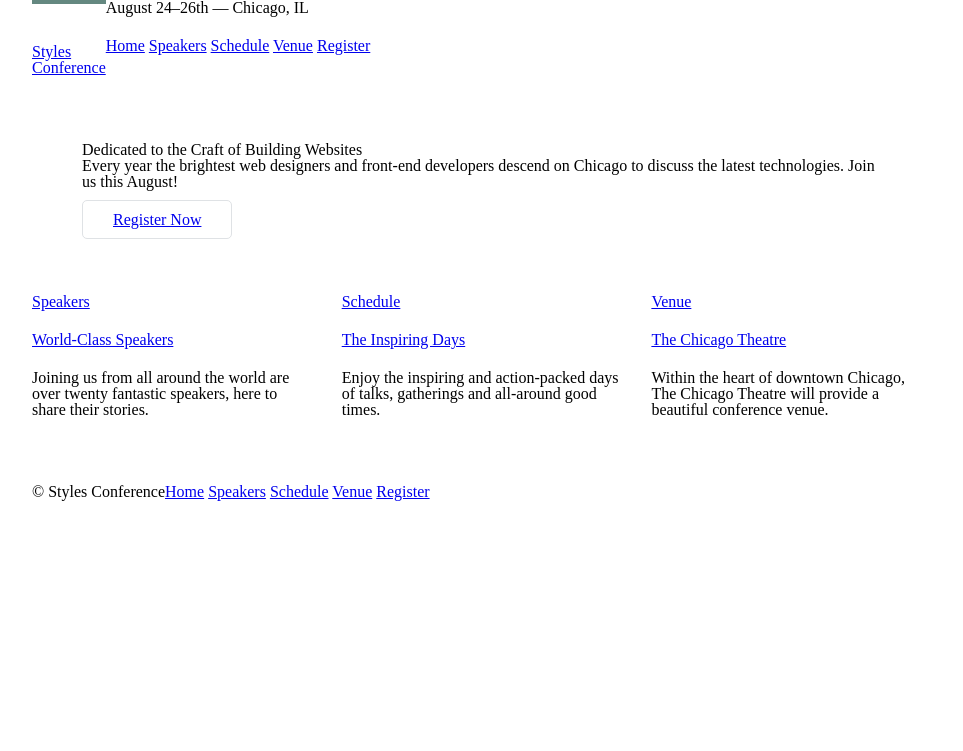
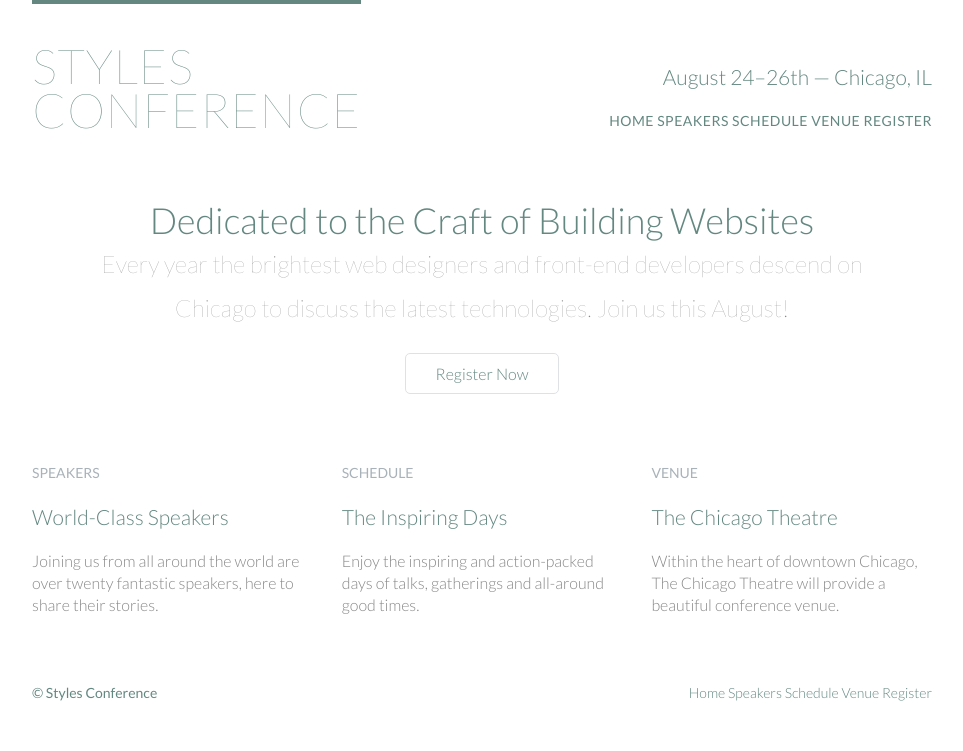
Before and after one commit to LopesDario/styles-conference, a plain HTML site: page index.html in a window 1280 px wide. Shown: the whole page, without its empty margins (158-1121 px from the left). Drawn offline with Linux system fonts and the light colour scheme.

Commit message:
typography related changes

```diff
--- a/_stylesheets/main.css
+++ b/_stylesheets/main.css
@@ -125,9 +125,75 @@ table {
   ========================================
 */
 
+body {
+  color: #888;
+  font: 300 16px/22px 'Lato', 'Open Sans', 'Helvetica Neue', Helvetica, Arial, sans-serif;
+}
+
 /*prettier-ignore*/
 h1, h3, h4, h5, p {
   margin-bottom: 22px;
+}
+/*prettier-ignore*/
+h1,h2,h3,h4 {
+  color: #648880;
+}
+
+h1 {
+  font-size: 36px;
+  line-height: 44px;
+}
+
+h2 {
+  font-size: 24px;
+  line-height: 44px;
+}
+
+h3 {
+  font-size: 21px;
+}
+
+h4 {
+  font-size: 18px;
+}
+
+h5 {
+  color: #a9b2b9;
+  font-size: 14px;
+  font-weight: 400;
+  text-transform: uppercase;
+}
+
+strong {
+  font-weight: 400;
+}
+
+cite,
+em {
+  font-style: italic;
+}
+
+/*
+========================================
+Links
+========================================
+*/
+
+a {
+  color: #648880;
+  text-decoration: none;
+}
+
+a:hover {
+  color: #a9b2b9;
+}
+
+.teaser a:hover h3 {
+  color: #a9b2b9;
+}
+
+p a {
+  border-bottom: 1px solid #dfe2e5;
 }
 
 /*
@@ -154,7 +220,18 @@ h1, h3, h4, h5, p {
 */
 
 .hero {
+  line-height: 44px;
   padding: 22px 80px 66px 80px;
+  text-align: center;
+}
+
+.hero h2 {
+  font-size: 36px;
+}
+
+.hero p {
+  font-size: 24px;
+  font-weight: 100;
 }
 
 /*
@@ -166,7 +243,24 @@ h1, h3, h4, h5, p {
 .logo {
   border-top: 4px solid #648880;
   float: left;
+  font-size: 48px;
+  font-weight: 100;
+  letter-spacing: 0.5px;
+  line-height: 44px;
   padding: 40px 0 22px 0;
+  text-transform: uppercase;
+}
+
+.primary-nav {
+  font-size: 14px;
+  font-weight: 400;
+  letter-spacing: 0.5px;
+  text-transform: uppercase;
+}
+
+.tagline {
+  margin: 66px 0 22px 0;
+  text-align: right;
 }
 
 /*
@@ -176,16 +270,23 @@ h1, h3, h4, h5, p {
 */
 
 .primary-footer {
+  color: #648880;
+  font-size: 14px;
   padding-top: 44px;
   padding-bottom: 44px;
 }
 
 .primary-footer small {
   float: left;
+  font-weight: 400;
 }
 
 /*
 ========================================
-  Layout
+  Navigation
 ========================================
 */
+
+.nav {
+  text-align: right;
+}
--- a/index.html
+++ b/index.html
@@ -3,6 +3,7 @@
   <head>
     <meta charset="utf-8" />
     <link rel="stylesheet" href="_stylesheets/main.css" />
+    <link rel="stylesheet" href="http://fonts.googleapis.com/css?family=Lato:100,300,400">
     <title>Styles Conference</title>
   </head>
   <body>
@@ -11,8 +12,8 @@
 
     <header class="container group">
       <h1 class="logo"><a href="index.html">Styles<br>Conference</a></h1>
-      <h3>August 24&ndash;26th &mdash; Chicago, IL</h3>
-      <nav>
+      <h3 class="tagline">August 24&ndash;26th &mdash; Chicago, IL</h3>
+      <nav class="nav primary-nav">
         <a href="index.html">Home</a>
         <a href="_pages/speakers.html">Speakers</a>
         <a href="_pages/schedule.html">Schedule</a>
@@ -38,7 +39,7 @@
 
         Speakers
 
-      --><section class="col-1-3">
+      --><section class=" teaser col-1-3">
         <a href="_pages/speakers.html">
           <h5>Speakers</h5>
           <h3>World-Class Speakers</h3>
@@ -48,7 +49,7 @@
 
         Schedule
 
-      --><section class="col-1-3">
+      --><section class="teaser col-1-3">
         <a href="_pages/schedule.html">
           <h5>Schedule</h5>
           <h3>The Inspiring Days</h3>
@@ -58,7 +59,7 @@
 
         Venue
 
-      --><section class="col-1-3">
+      --><section class="teaser col-1-3">
         <a href="_pages/venue.html">
           <h5>Venue</h5>
           <h3>The Chicago Theatre</h3>
@@ -71,7 +72,7 @@
 
     <footer class="primary-footer container group">
       <small>&copy; Styles Conference</small>
-      <nav>
+      <nav class="nav">
         <a href="index.html">Home</a>
         <a href="_pages/speakers.html">Speakers</a>
         <a href="_pages/schedule.html">Schedule</a>
```
Also changed, not shown: _pages/register.html (+7 -6 lines), _pages/schedule.html (+7 -6 lines), _pages/speakers.html (+7 -6 lines), _pages/venue.html (+7 -6 lines). Lines whose indentation alone changed are shown as unchanged.
